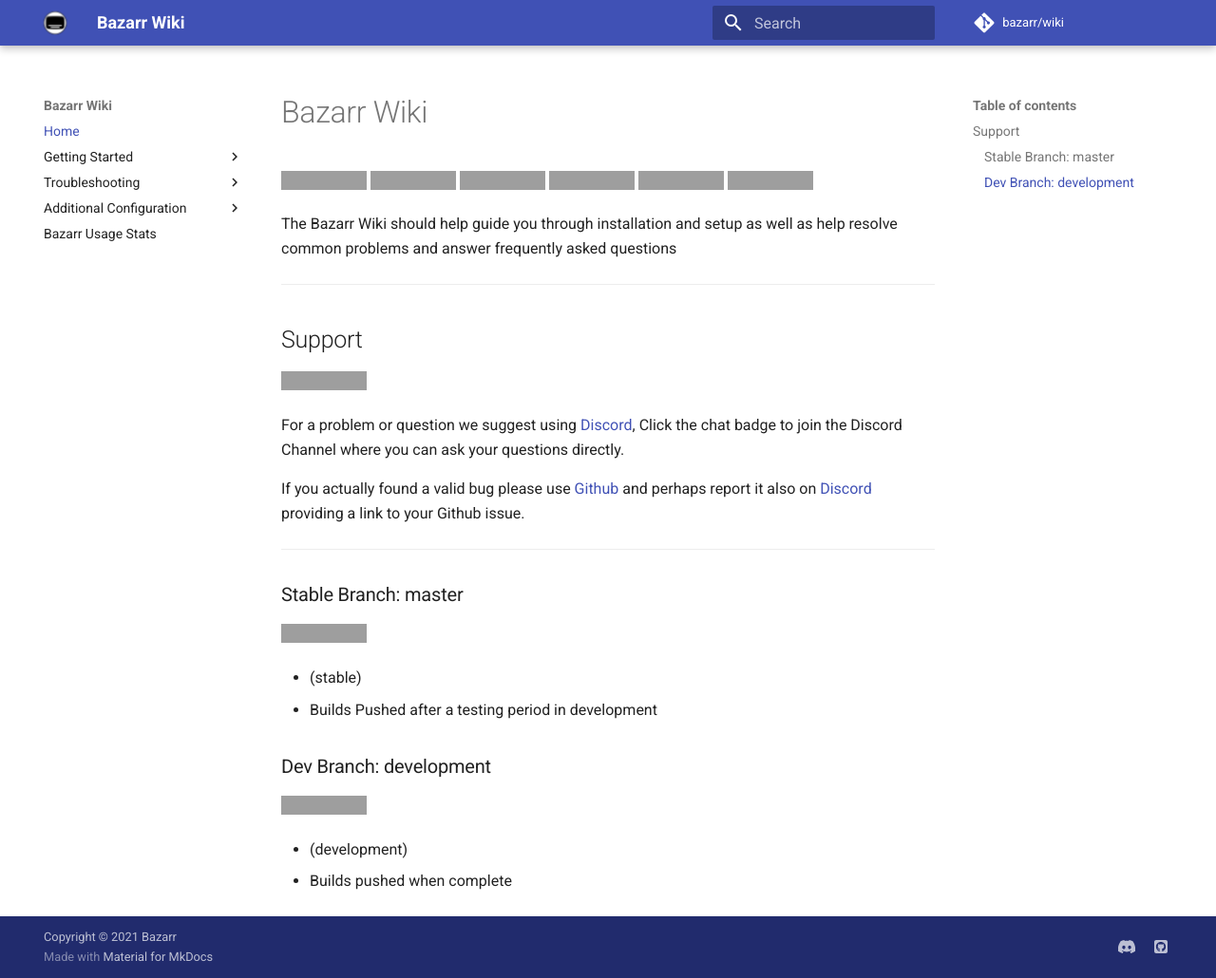
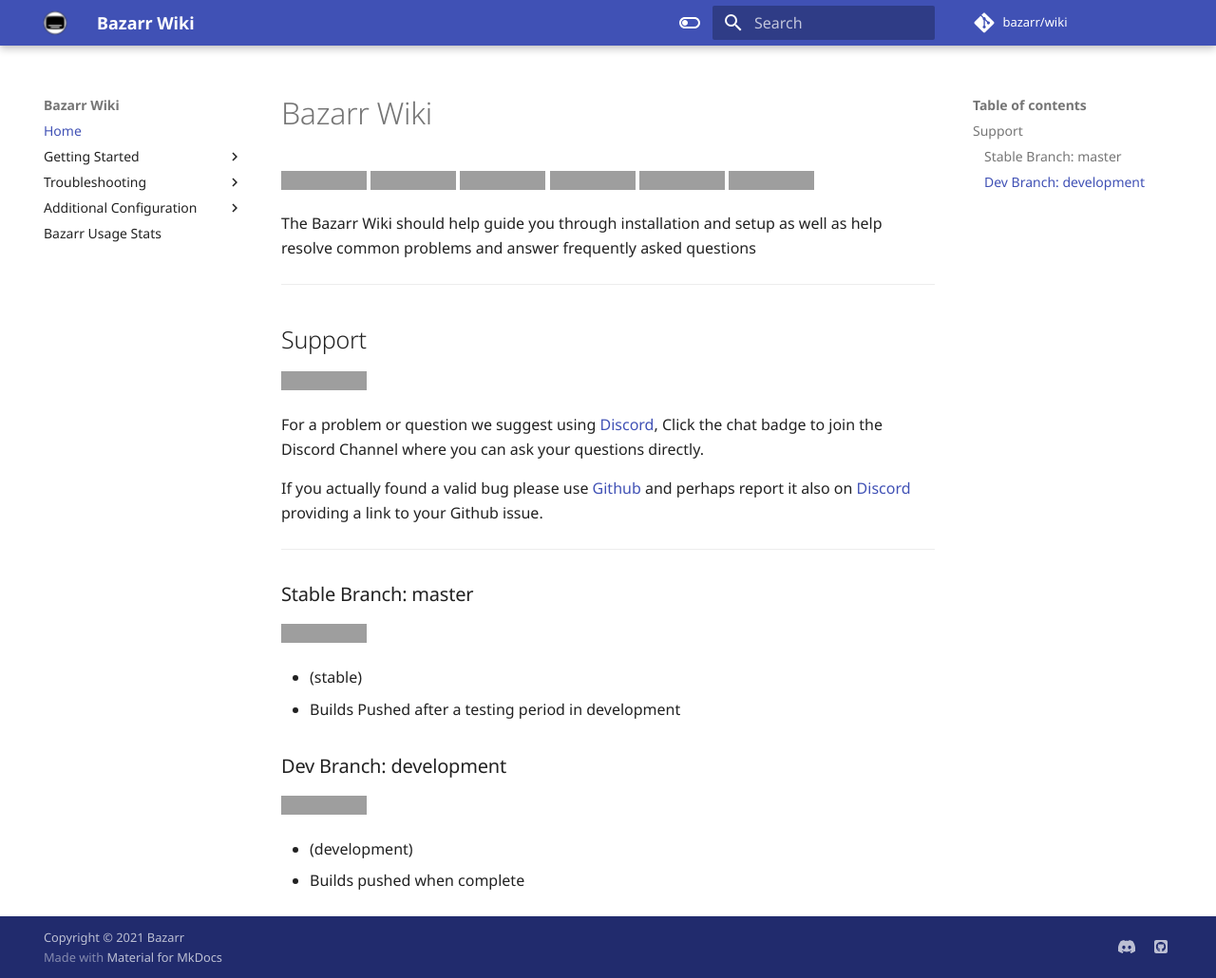
Before and after one commit to bazarr/wiki, an MkDocs documentation site: the page built from docs/index.md, in a window 1280 px wide and 1030 px high. Shown: the whole window at 95% size. Built offline with MkDocs 1.6.1 and Material for MkDocs 9.7.7, drawn with Linux system fonts in a browser that asks for light colours; some web fonts are replaced; comment, search, counter and statistics services are not loaded; grey boxes are pictures that could not be loaded.

Commit message:
Added: Color palette toggle (light/dark)

```diff
--- a/mkdocs.yml
+++ b/mkdocs.yml
@@ -63,11 +63,22 @@ theme:
     - navigation.instant
   language: en
   palette:
-    primary: indigo
-    accent: indigo
-    scheme: default
+    - media: "(prefers-color-scheme: light)"
+      primary: indigo
+      accent: indigo
+      scheme: default
+      toggle:
+        icon: material/toggle-switch-off-outline
+        name: Switch to dark mode
+    - media: "(prefers-color-scheme: dark)"
+      primary: indigio
+      accent: indigo
+      scheme: slate
+      toggle:
+        icon: material/toggle-switch
+        name: Switch to light mode
   font:
-    text: "Roboto"
-    code: "Fira Code"
+    text: "Noto Sans"
+    code: "Encode Sans Expanded"
   favicon: img/favicon.png
   logo: img/logo.png
```
